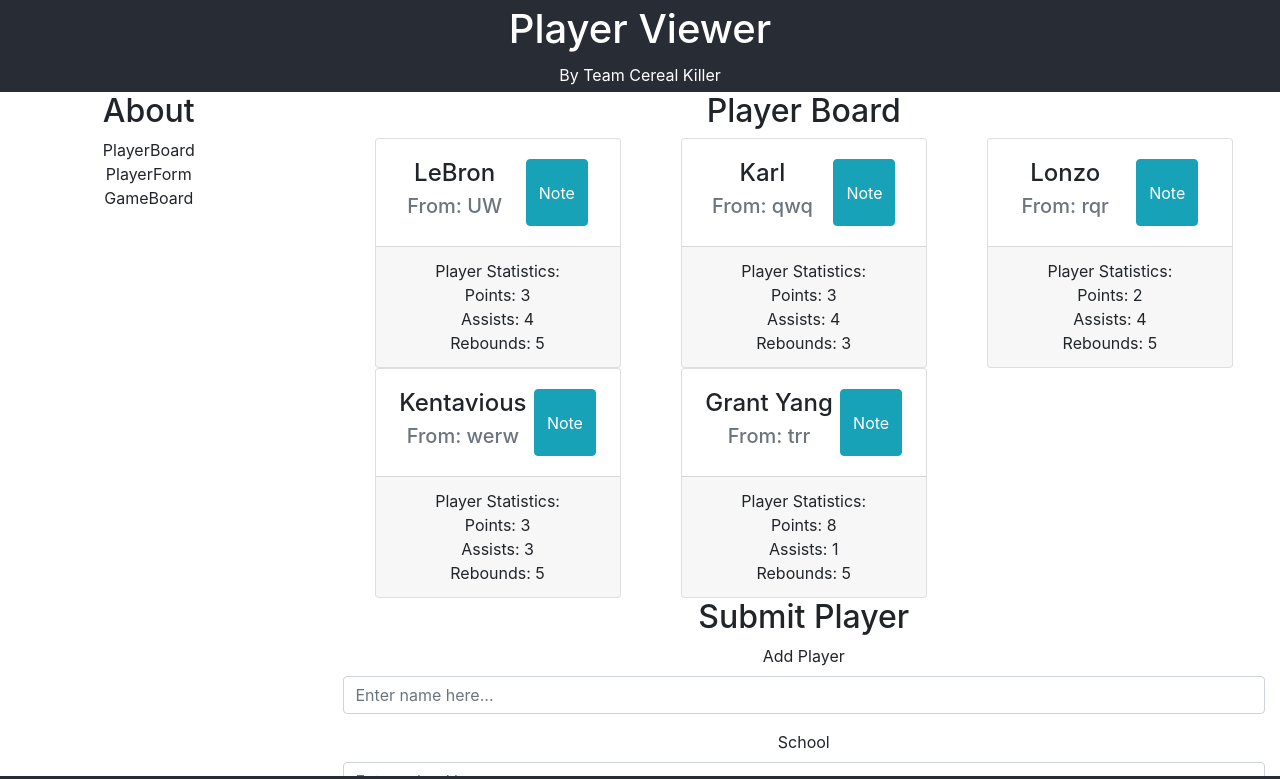
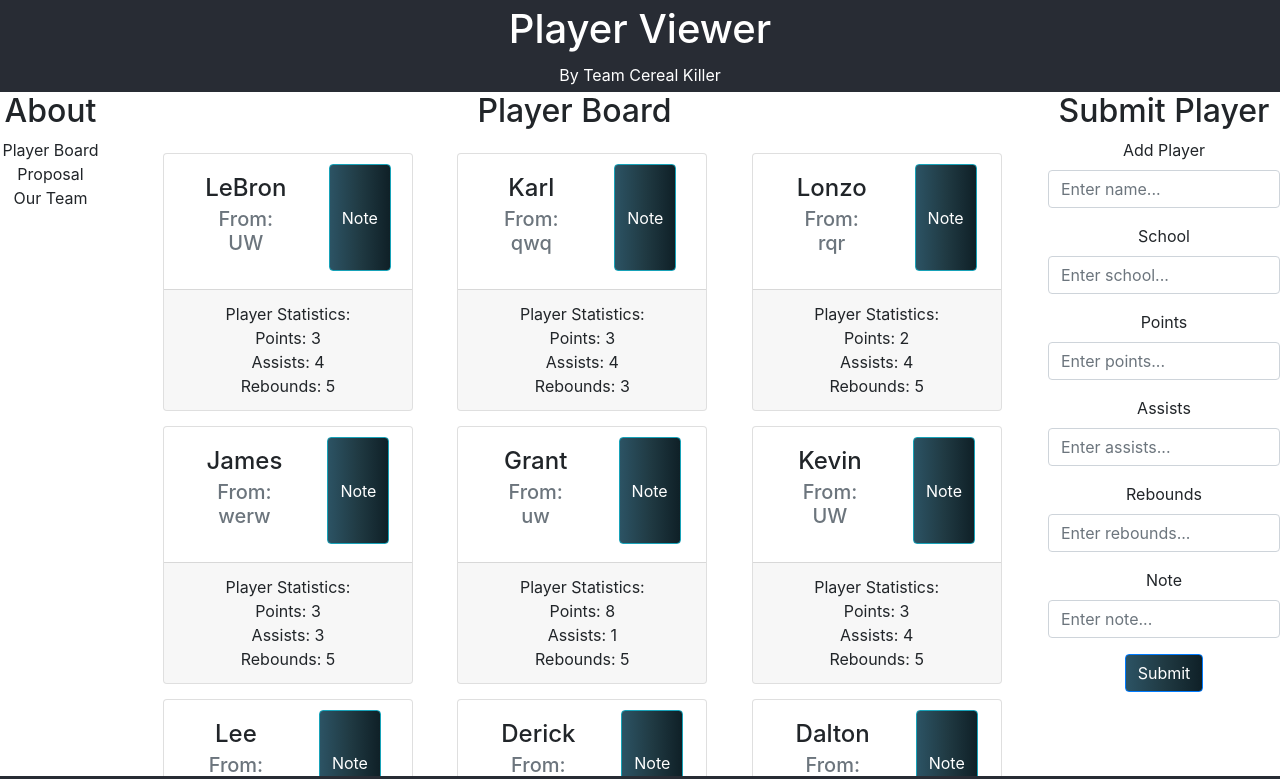
Before and after one commit to info340-wi21/project-2-estheeerrr, a React (Create React App) app: page / in a window 1280 px wide. Shown: the top 779 px of the page. Built offline with nearby package versions, Linux system fonts and the light colour scheme.

Commit message:
feat: responsive styles, layout

```diff
--- a/src/App.js
+++ b/src/App.js
@@ -27,23 +27,19 @@ function App(props) {
 
       <main>
         <div className="row">
-          <div className="col-3">
+          <div className="container">
             <AboutNav />
           </div>
 
-          <div className="col-9">
-            <div className="container">
+
+            <span className="container boardSpan">
               <CardBoard players={players} />
-            </div>
+            </span>
 
-            <div className="container">
+            <span className="container formSpan">
               <PlayerForm />
-            </div>
+            </span>
 
-            <div className="container">
-              <GameBoard />
-            </div>
-          </div>
        </div>
       </main>
       <footer>A project for INFO 340 <a href="https://github.com/info340a-sp21/project-01-Gyangle">Link</a></footer>
@@ -58,9 +54,9 @@ function AboutNav() {
     <nav id="aboutLinks">
       <h2>About</h2>
       <ul className="list-unstyled">
-        <li>PlayerBoard</li>
-        <li>PlayerForm</li>
-        <li>GameBoard</li>
+        <li>Player Board</li>
+        <li>Proposal</li>
+        <li>Our Team</li>
       </ul>
     </nav>
   );
--- a/src/form.js
+++ b/src/form.js
@@ -49,26 +49,26 @@ function PlayerFormInput() {
           <h2>Submit Player</h2>
         <div className="form-group">
           <label>Add Player</label>
-          <input className="form-control" placeholder="Enter name here..." name="playername" onChange={event =>setName(event.target.value)}/>        </div>
+          <input className="form-control" placeholder="Enter name..." name="playername" onChange={event =>setName(event.target.value)}/>        </div>
         <div className="form-group">
           <label>School</label>
-          <input className="form-control" placeholder="Enter school here..." name="playerschool" onChange={event =>setSchool(event.target.value)} />
+          <input className="form-control" placeholder="Enter school..." name="playerschool" onChange={event =>setSchool(event.target.value)} />
         </div>
         <div className="form-group">
           <label>Points</label>
-          <input className="form-control" placeholder="Enter points here..." name="ppg" onChange={event =>setPpg(event.target.value)}/>
+          <input className="form-control" placeholder="Enter points..." name="ppg" onChange={event =>setPpg(event.target.value)}/>
         </div>
         <div className="form-group">
           <label>Assists</label>
-          <input className="form-control" placeholder="Enter assists here..." name="apg" onChange={event =>setApg(event.target.value)}/>
+          <input className="form-control" placeholder="Enter assists..." name="apg" onChange={event =>setApg(event.target.value)}/>
         </div>
         <div className="form-group">
           <label>Rebounds</label>
-          <input className="form-control" placeholder="Enter rebounds here..." name="rpg" onChange={event =>setRpg(event.target.value)}/>
+          <input className="form-control" placeholder="Enter rebounds..." name="rpg" onChange={event =>setRpg(event.target.value)}/>
         </div>
         <div className="form-group">
           <label>Note</label>
-          <input className="form-control" placeholder="Enter note here..." name="playernote" onChange={event =>setNote(event.target.value)}/>
+          <input className="form-control" placeholder="Enter note..." name="playernote" onChange={event =>setNote(event.target.value)}/>
         </div>
         <button name="submitBtn" type="submit" className="btn btn-primary" onClick={handleClick} >Submit</button>
           { redirectTo !== undefined &&
--- a/src/gameBoard.js
+++ b/src/gameBoard.js
@@ -2,7 +2,6 @@
 
 */
 export function GameBoard() {
-    console.log("whats uppppppp")
     return(
         <p>score boarddddddd!!!!!</p>
     )
--- a/src/index.css
+++ b/src/index.css
@@ -60,3 +60,67 @@ footer {
   margin-left: 2rem;
   margin-right: 2rem;
 }
+
+.card {
+  margin: 15px;
+}
+
+.card-body {
+  padding: 10px;
+}
+
+.card-title {
+  margin: 10px 20px;
+}
+
+.btn {
+  width: auto;
+  height: auto;
+  background: #0F2027;  /* fallback for old browsers */
+  background: -webkit-linear-gradient(to right, #2C5364, #203A43, #0F2027);  /* Chrome 10-25, Safari 5.1-6 */
+  background: linear-gradient(to right, #2C5364, #203A43, #0F2027); /* W3C, IE 10+/ Edge, Firefox 16+, Chrome 26+, Opera 12+, Safari 7+ */
+}
+
+.card {
+  width: 80%;
+  min-width: 250px;
+}
+
+.App-header {
+  width:100%;
+  min-width: 250px;
+}
+
+.form-control {
+  width: 80%;
+}
+
+/* screen width 1000px and larger */
+@media only screen and (min-device-width: 1000px) {
+  .card {
+    width: 160px;
+  }
+}
+
+
+@media screen and (min-width: 850px) {
+  .row > div {
+    width: 10%;
+  }
+  .boardSpan {
+    width: 70%;
+  }
+  .formSpan {
+    width: 20%;
+  }
+  .form-control {
+    width: 100%;
+  }
+}
+
+/* dont display note btn when screen is too small */
+@media screen and (max-width: 576px) {
+  .card-body .btn {
+    display: none;
+  }
+}
--- a/src/player.json
+++ b/src/player.json
@@ -2,6 +2,10 @@
     {"name":"LeBron", "from":"UW", "point": 3, "assist": 4, "rebound": 5},
     {"name":"Karl", "from":"qwq", "point": 3, "assist": 4, "rebound": 3},
     {"name":"Lonzo", "from":"rqr", "point": 2, "assist": 4, "rebound": 5},
-    {"name":"Kentavious", "from":"werw", "point": 3, "assist": 3, "rebound": 5},
-    {"name":"Grant Yang", "from":"trr", "point": 8, "assist": 1, "rebound": 5}
+    {"name":"James", "from":"werw", "point": 3, "assist": 3, "rebound": 5},
+    {"name":"Grant", "from":"uw", "point": 8, "assist": 1, "rebound": 5},
+    {"name":"Kevin", "from":"UW", "point": 3, "assist": 4, "rebound": 5},
+    {"name":"Lee", "from":"qwq", "point": 3, "assist": 4, "rebound": 3},
+    {"name":"Derick", "from":"rqr", "point": 2, "assist": 4, "rebound": 5},
+    {"name":"Dalton", "from":"werw", "point": 3, "assist": 3, "rebound": 5}
 ]
--- a/src/playerBoad.js
+++ b/src/playerBoad.js
@@ -9,7 +9,6 @@ import { BrowserRouter, Route, Switch, Link, Redirect, NavLink } from 'react-rou
 
 export function CardBoard(props) {
     const [players, setPlayers] = useState(props.players);
-    console.log("whats uppppppp")
     return(
         <div id="player-board">
             <BrowserRouter>
@@ -28,16 +27,15 @@ export function CardBody(props) {
     const handleClick = () => {
         setRedirectTo(props.name);
     }
-    console.log(props);
     return (
-        <div className="col-4">
+        <div className="col-lg-4 col-md-6">
             <div className="card">
                 <div className="card-body">
-                    <div>
+                    <div className="mb-2">
                         <h4 className="card-title">{props.name}</h4>
-                        <h5 className="card-subtitle mb-2 text-muted">From: {props.from}</h5>
+                        <h5 className="card-subtitle text-muted">From: <p>{props.from}</p></h5>
                     </div>
-                    <button className="btn btn-info" onClick={handleClick}>Note</button>
+                    <button className="btn btn-info mb-2" onClick={handleClick}>Note</button>
                     {
                         redirectTo !== undefined && <Redirect to={redirectTo}/>
                     }
```
